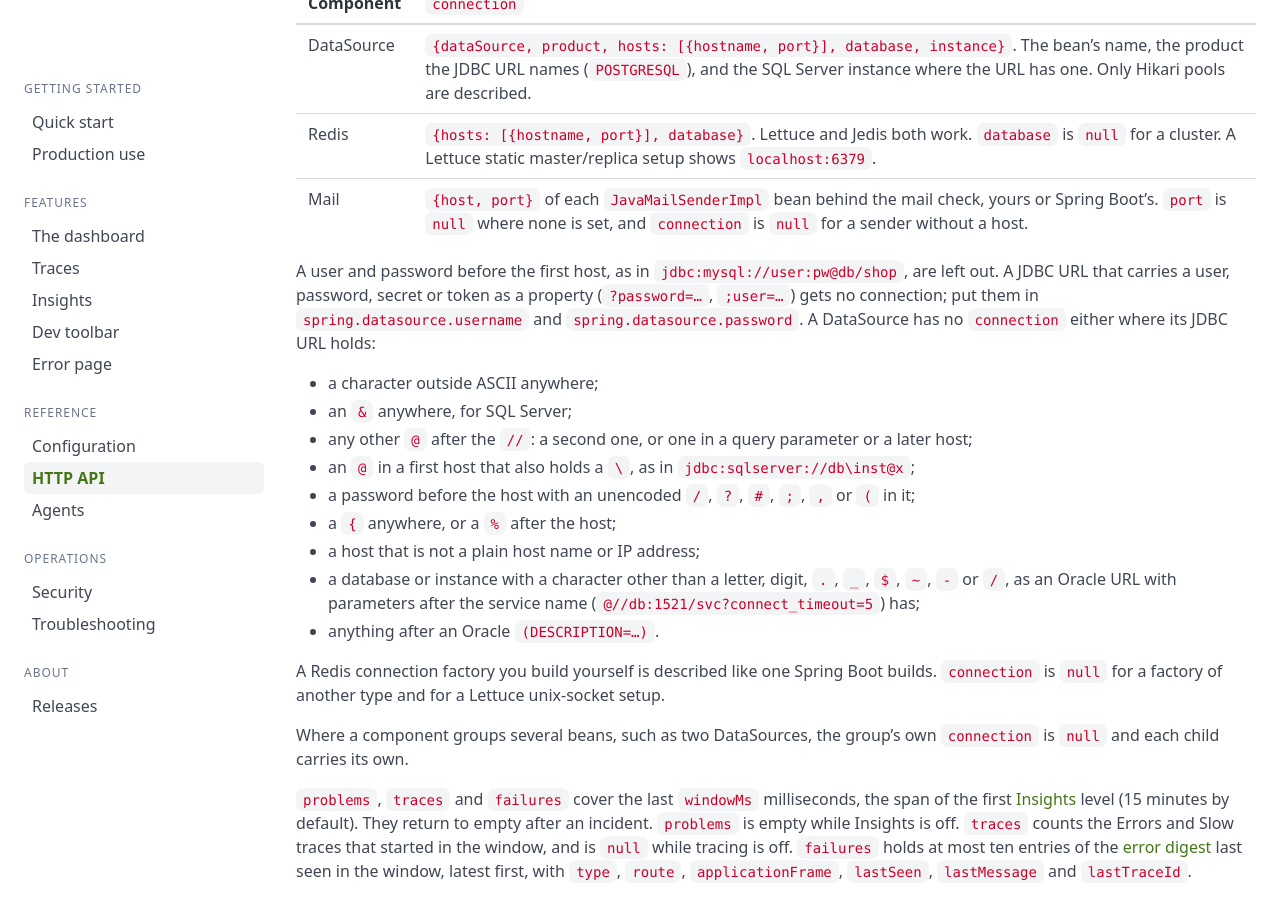
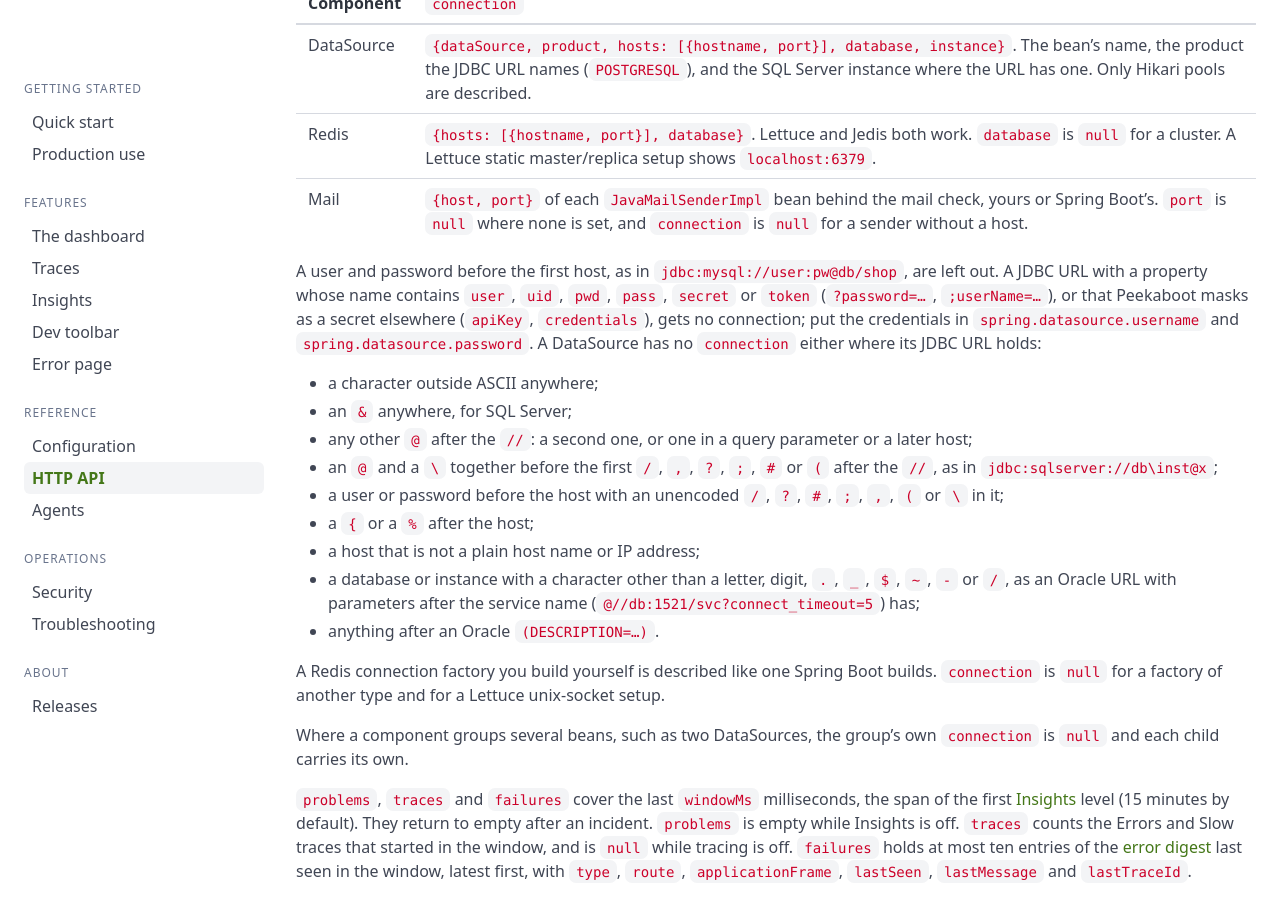
Before and after one commit to peekaboot-org/peekaboot-org.github.io, a Jekyll site: the page built from docs/api.md, in a window 1280 px wide and 900 px high, scrolled down 14649 px. Built offline with Jekyll 4.4.1, drawn with Linux system fonts in a browser that asks for light colours.

Commit message:
docs: state the DataSource key and brace rules exactly

```diff
--- a/docs/api.md
+++ b/docs/api.md
@@ -550,16 +550,18 @@ while the target is down. It is `null` for a component Peekaboot cannot describe
 | Mail | `{host, port}` of each `JavaMailSenderImpl` bean behind the mail check, yours or Spring Boot's. `port` is `null` where none is set, and `connection` is `null` for a sender without a host. |
 
 A user and password before the first host, as in `jdbc:mysql://user:pw@db/shop`, are left out. A
-JDBC URL that carries a user, password, secret or token as a property (`?password=…`, `;user=…`)
-gets no connection; put them in `spring.datasource.username` and `spring.datasource.password`. A
-DataSource has no `connection` either where its JDBC URL holds:
+JDBC URL with a property whose name contains `user`, `uid`, `pwd`, `pass`, `secret` or `token`
+(`?password=…`, `;userName=…`), or that Peekaboot masks as a secret elsewhere (`apiKey`,
+`credentials`), gets no connection; put the credentials in `spring.datasource.username` and
+`spring.datasource.password`. A DataSource has no `connection` either where its JDBC URL holds:
 
 - a character outside ASCII anywhere;
 - an `&` anywhere, for SQL Server;
 - any other `@` after the `//`: a second one, or one in a query parameter or a later host;
-- an `@` in a first host that also holds a `\`, as in `jdbc:sqlserver://db\inst@x`;
-- a password before the host with an unencoded `/`, `?`, `#`, `;`, `,` or `(` in it;
-- a `{` anywhere, or a `%` after the host;
+- an `@` and a `\` together before the first `/`, `,`, `?`, `;`, `#` or `(` after the `//`, as in
+  `jdbc:sqlserver://db\inst@x`;
+- a user or password before the host with an unencoded `/`, `?`, `#`, `;`, `,`, `(` or `\` in it;
+- a `{` or a `%` after the host;
 - a host that is not a plain host name or IP address;
 - a database or instance with a character other than a letter, digit, `.`, `_`, `$`, `~`, `-` or
   `/`, as an Oracle URL with parameters after the service name (`@//db:1521/svc?connect_timeout=5`)
```
